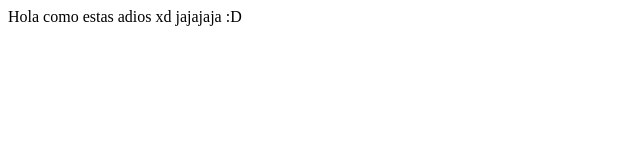
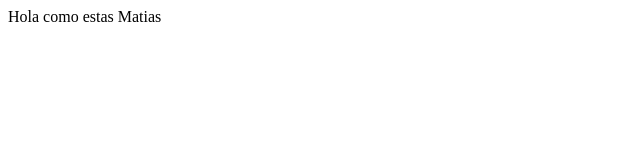
Before and after one commit to Fakeklon/https---github.com-Fakeklon-Ejercicionode, a plain HTML site: page Index.html in a window 1280 px wide. Shown: the whole page, without its empty margins (0-640 px from the left). Drawn offline with Linux system fonts and the light colour scheme.

Commit message:
archivo 8

```diff
--- a/Index.html
+++ b/Index.html
@@ -3,7 +3,7 @@
         <title> Hola </title>
     </head>
     <body>
-        Hola como estas adios xd jajajaja :D
+        Hola como estas Matias
     </body>
 
 </html>
```
